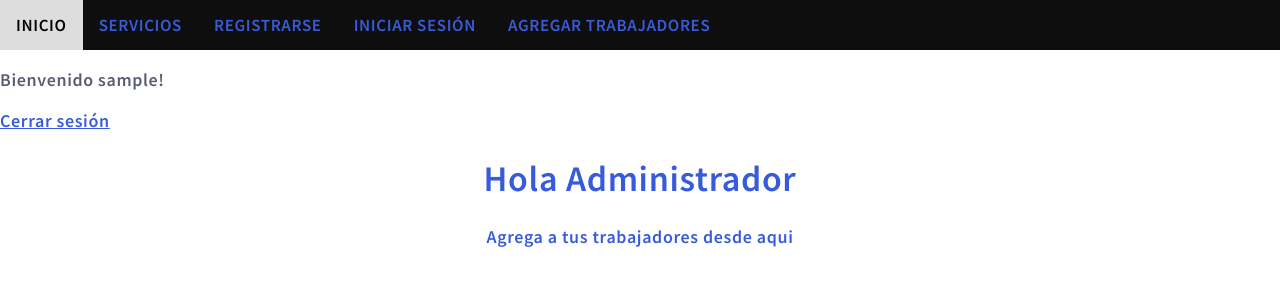
After one commit to KevinSalgado/Cognitive_Crusaders_Ent, a Django app: page /AgregarTrabajadores/ in a window 1280 px wide. The commit adds this page. Shown: the top 300 px of the page. Run offline with Django 4.2, Linux system fonts and the light colour scheme; the visitor is signed in with stand-in values (Sample User, id 1); parts of the project's set-up code (start-up, migrations or seed data) failed here and were passed over.

Commit message:
nuevo template que solo pueden acceder los administradores

```diff
--- /dev/null
+++ b/Cognitive_Crusaders_Ent/Cliente_Usuario/templates/AgregarTrabajadores.html
@@ -0,0 +1,17 @@
+{% extends "master.html" %}
+
+{% block title %}Agregar trabajadores interfaz para administradores{% endblock %}
+
+{% block content %}
+
+    <div class="main">
+
+        <h1>Hola Administrador</h1>
+        <p>Agrega a tus trabajadores desde aqui</p>
+
+
+
+    </div>
+
+
+{% endblock %}
--- a/Cognitive_Crusaders_Ent/Cliente_Usuario/templates/master.html
+++ b/Cognitive_Crusaders_Ent/Cliente_Usuario/templates/master.html
@@ -14,6 +14,7 @@
         <a href="/servicios">SERVICIOS</a>
         <a href="/register">REGISTRARSE</a>
         <a href="/accounts/login/">INICIAR SESIÓN</a>
+        <a href="/AgregarTrabajadores">AGREGAR TRABAJADORES</a>
     </div>
 
     {% if request.user.is_authenticated %}
--- a/Cognitive_Crusaders_Ent/Cliente_Usuario/templates/registration/login.html
+++ b/Cognitive_Crusaders_Ent/Cliente_Usuario/templates/registration/login.html
@@ -13,9 +13,10 @@
         <a href="/servicios">SERVICIOS</a>
         <a href="/register">REGISTRARSE</a>
         <a href="/accounts/login/">INICIAR SESIÓN</a>
+        <a href="/AgregarTrabajadores">AGREGAR TRABAJADORES</a>
     </div>
 
-    <h1>Hola pon tu cuenta</h1>
+    <h1>No tienes permisos para acceder, por favor primero inicia sesión con una cuenta con permisos válidos</h1>
     <form method="post">
         {% csrf_token %}
 
--- a/Cognitive_Crusaders_Ent/Cliente_Usuario/templates/registration/register.html
+++ b/Cognitive_Crusaders_Ent/Cliente_Usuario/templates/registration/register.html
@@ -13,6 +13,7 @@
         <a href="/servicios">SERVICIOS</a>
         <a href="/register">REGISTRARSE</a>
         <a href="/accounts/login/">INICIAR SESIÓN</a>
+        <a href="/AgregarTrabajadores">AGREGAR TRABAJADORES</a>
     </div>
 
     <h1>Hola pon tu cuenta</h1>
--- a/Cognitive_Crusaders_Ent/Cliente_Usuario/urls.py
+++ b/Cognitive_Crusaders_Ent/Cliente_Usuario/urls.py
@@ -6,4 +6,5 @@ urlpatterns = [
     path('servicios/', views.Servicios, name='Servicios'),
     path('salir/', views.Salir, name='Salir'),
     path('register/', views.Register, name='Register'),
+    path('AgregarTrabajadores/', views.AgregarTrabajadores, name='AgregarTrabajadores'),
 ]
--- a/Cognitive_Crusaders_Ent/Cliente_Usuario/views.py
+++ b/Cognitive_Crusaders_Ent/Cliente_Usuario/views.py
@@ -1,7 +1,7 @@
 from django.http import HttpResponse
 from django.shortcuts import render
 from django.template import loader
-from django.contrib.auth.decorators import login_required
+from django.contrib.auth.decorators import login_required, user_passes_test
 from django.contrib.auth import logout
 from .forms import CustomUserCreationForm
 from django.contrib.auth import authenticate, login
@@ -48,3 +48,7 @@ def Register(Request):
 
 def Login(Request):
     return render(Request, 'registration/login.html', {'request': Request})
+
+@user_passes_test(lambda user: user.is_superuser)
+def AgregarTrabajadores(Request):
+    return render(Request, 'AgregarTrabajadores.html', {'request': Request})
```
